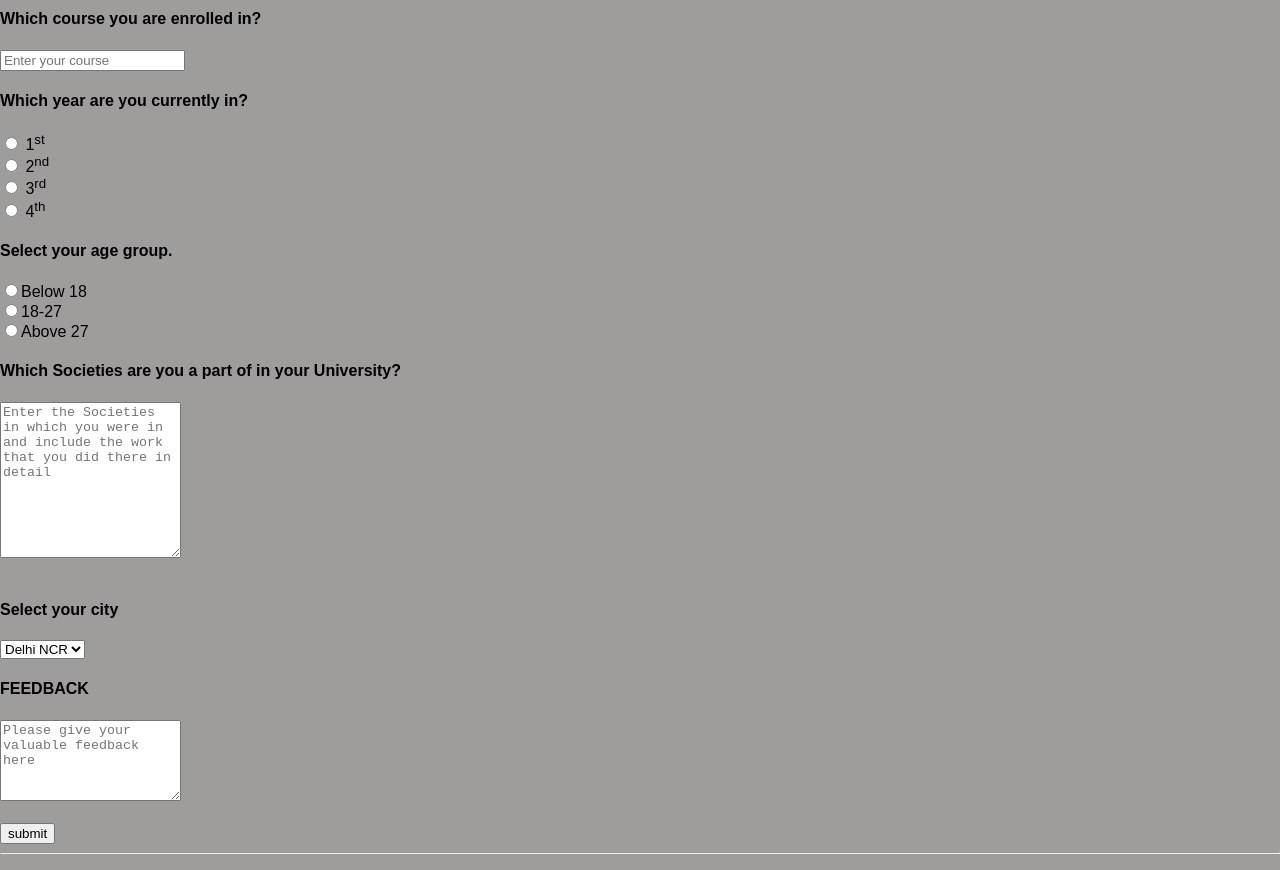
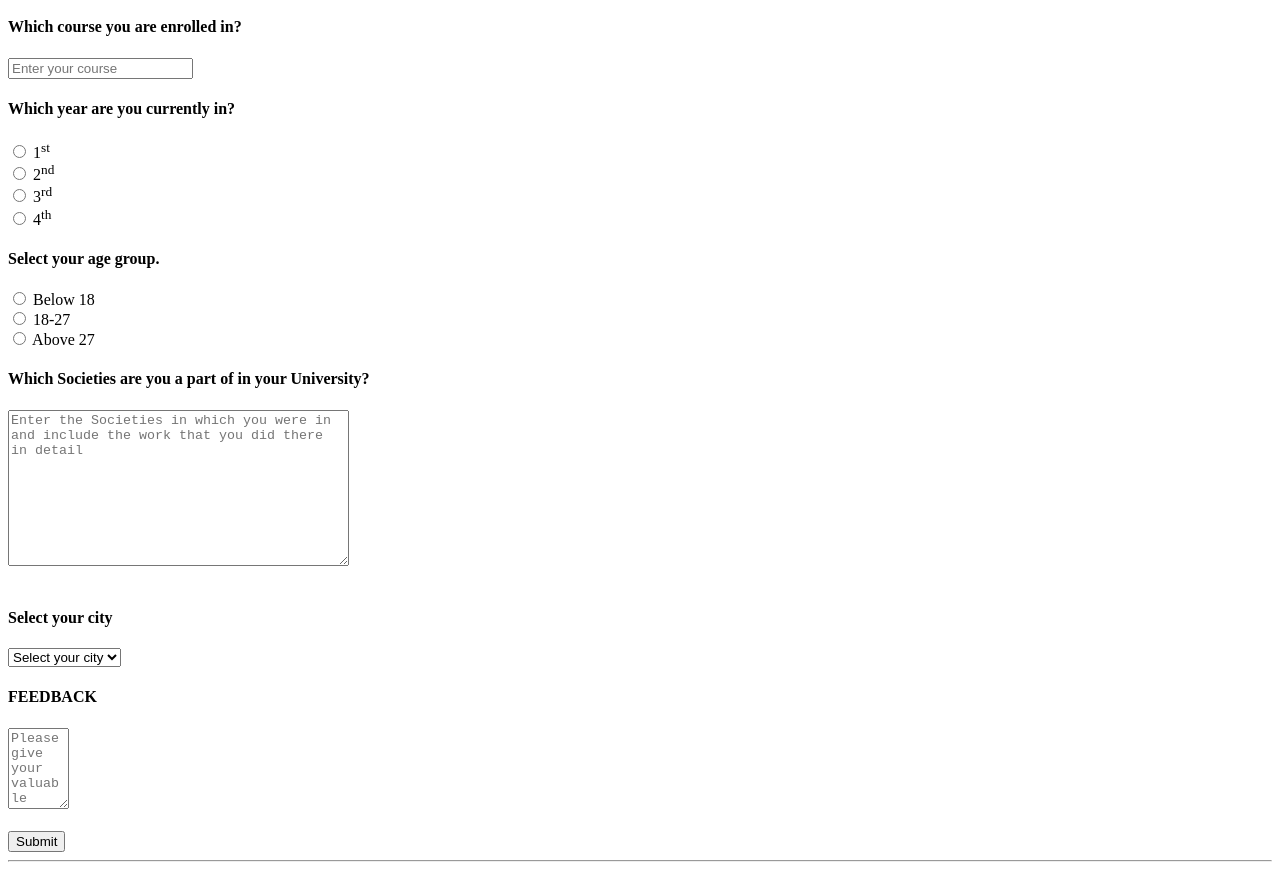
Before and after one commit to DrishyaSharma/coding_jr, a plain HTML site: page form.html in a window 1280 px wide. Shown: the part 342-1212 px from the top of the page. Drawn offline with Linux system fonts and the light colour scheme.

Commit message:
changes done

```diff
--- a/form.html
+++ b/form.html
@@ -4,69 +4,60 @@
     <meta charset="UTF-8">
     <meta name="viewport" content="width=device-width, initial-scale=1.0">
     <title>FORM</title>
-    <style>
-        body {
-            background-color: rgb(159, 156, 156);
-            margin: 0;
-            font-family: Arial, sans-serif;
-        }
-
-    </style>
-
 </head>
 <body>
     <header>Fill Out this form to be the part of RAYSHI</header>
     <main>
-        <form>
+        <form action="form_response.html" method="GET">
             <hr>
             <h1>Campus Ambassador Form</h1>
             <h4>Enter your name</h4>
-            <input type="text" placeholder="NAME"><br>
+            <input type="text" placeholder="NAME" required><br>
             <h4>Name of the university</h4>
-            <input type="text" placeholder="University name"><br>
+            <input type="text" placeholder="University name" required><br>
             <h4>Enter your phone number</h4>
-            <input type="number" placeholder="Enter your mobile number"><br>
+            <input type="tel" placeholder="Enter your mobile number" name="phone" pattern="[0-9]{10}" title="Please enter a 10-digit phone number" required><br>
             <h4>Which course you are enrolled in?</h4>
-            <input type="text" placeholder="Enter your course"><br>
+            <input type="text" placeholder="Enter your course" required><br>
             <h4>Which year are you currently in?</h4>
             <label for="year1">
-                <input type="radio" value="1st" id="year1" name="year of study"> 1<sup>st </sup><br>
+                <input type="radio" value="1st" id="year1" name="year_of_study" required> 1<sup>st </sup><br>
             </label>
             <label for="year2">
-                <input type="radio" value="2nd" id="year2" name="year of study"> 2<sup>nd </sup><br>
+                <input type="radio" value="2nd" id="year2" name="year_of_study" required> 2<sup>nd </sup><br>
             </label>
             <label for="year3">
-                <input type="radio" value="3rd" id="year3" name="year of study"> 3<sup>rd </sup><br>
+                <input type="radio" value="3rd" id="year3" name="year_of_study" required> 3<sup>rd </sup><br>
             </label>
             <label for="year4">
-                <input type="radio" value="4th" id="year4" name="year of study"> 4<sup>th </sup><br>
+                <input type="radio" value="4th" id="year4" name="year_of_study" required> 4<sup>th </sup><br>
             </label>
             <h4>Select your age group.</h4>
-            <label for ="101">
-                <input type="radio" value="Below 18" name="class" id="101">Below 18<br>
+            <label for="age1">
+                <input type="radio" value="Below 18" id="age1" name="age_group" required> Below 18<br>
             </label>
-            <label for ="102">
-                <input type="radio" value="18-27" name="class" id="102">18-27<br>
+            <label for="age2">
+                <input type="radio" value="18-27" id="age2" name="age_group" required> 18-27<br>
             </label>
-            <label for ="101">
-                <input type="radio" value="above 27" name="class" id="101">Above 27<br>
+            <label for="age3">
+                <input type="radio" value="Above 27" id="age3" name="age_group" required> Above 27<br>
             </label>
             <h4>Which Societies are you a part of in your University?</h4>
-            <textarea name="Enter the Societies in which you were in and include the work that you did there in detail" placeholder="Enter the Societies in which you were in and include the work that you did there in detail" rows="10" columns="40"></textarea><br><br>
+            <textarea name="societies" placeholder="Enter the Societies in which you were in and include the work that you did there in detail" rows="10" cols="40" required></textarea><br><br>
             <h4>Select your city</h4>
-            <select name="city" id="city">
+            <select name="city" id="city" required>
+                <option value="" disabled selected>Select your city</option>
                 <option value="Delhi NCR">Delhi NCR</option>
-                <option value="Mumbai">Mumbai </option>
+                <option value="Mumbai">Mumbai</option>
                 <option value="Banglore">Banglore</option>
                 <option value="Punjab">Punjab</option>
                 <option value="Haryana">Haryana</option>
             </select>
             <h4>FEEDBACK</h4>
-            <textarea name="Feedback" id =101 placeholder="Please give your valuable feedback here" rows="5" columns="5"></textarea><br><br>
-            <input type="submit" value="submit">
+            <textarea name="feedback" id="feedback" placeholder="Please give your valuable feedback here" rows="5" cols="5" required></textarea><br><br>
+            <button type="submit">Submit</button>
         </form>
         <hr>
     </main>
-
 </body>
 </html>
```
Also changed, not shown: form_response.html (renamed from form_resposne.html, +4 -0 lines), index.html (+1 -1 lines).
